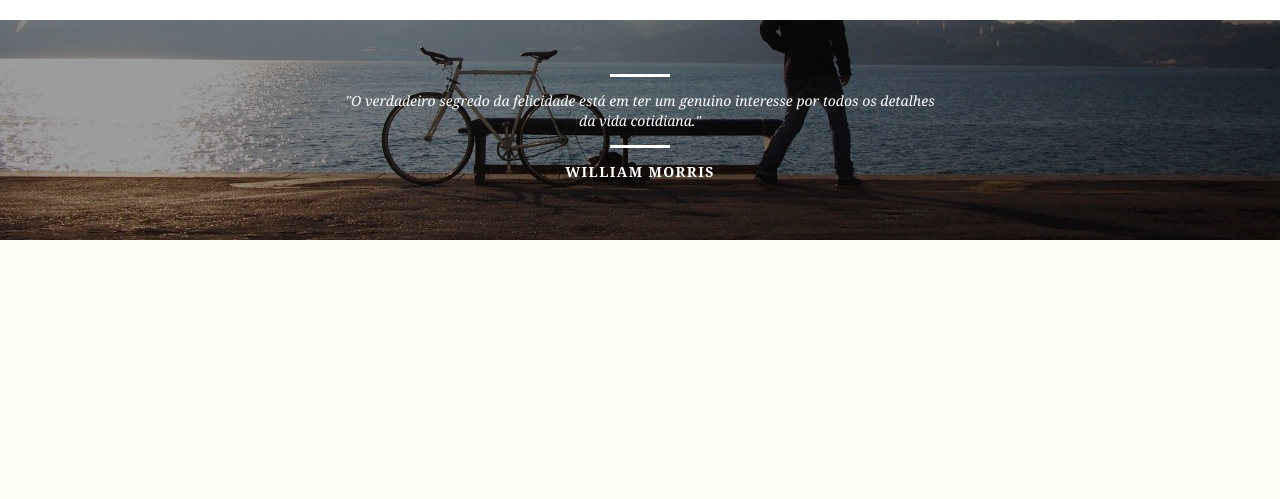
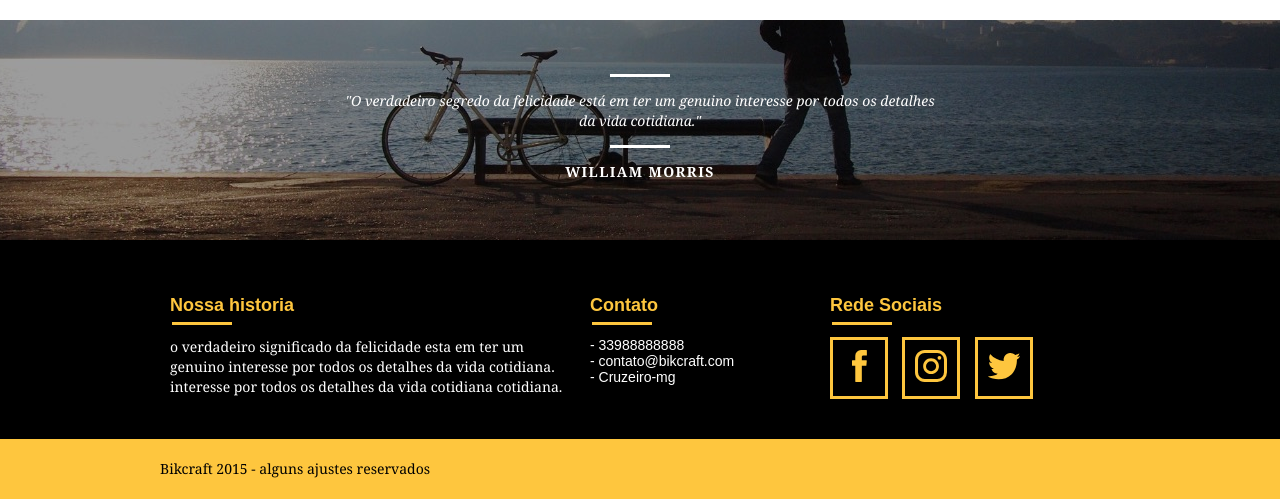
Before and after one commit to hugoleite72/web, a PHP site: page / in a window 1280 px wide. Shown: the part 2605-3104 px from the top of the page. Before the commit the page ends 2845 px from the top, so only its background shows below. Run offline with PHP 8.4, Linux system fonts and the light colour scheme.

Commit message:
css e html pagina home concluida

```diff
--- a/css/style.css
+++ b/css/style.css
@@ -287,3 +287,52 @@ p {
   font-family: Georgia, "Times New Roman", Times, serif;
   max-width: 600px;
 }
+
+/* footer */
+
+.footer {
+  padding: 40px 0;
+  background: #000;
+  color: #fff;
+}
+
+.footer h3 {
+  font-style: normal;
+  font-size: 18px;
+  font-weight: bold;
+  padding-top: 15px;
+  color: #fec63e;
+}
+
+.footer h3::after {
+  content: "";
+  display: block;
+  width: 60px;
+  height: 3px;
+  background: #fec63e;
+  margin: 6px auto 12px 2px;
+}
+
+.nossa_historia {
+  max-width: 400px;
+}
+
+.nosso_contato {
+  font-size: 14px;
+}
+.rede_social ul li {
+  display: inline-block;
+  margin-right: 10px;
+}
+
+.rede_social ul li a {
+  border: 3px solid #fec63e;
+  display: block;
+  padding: 10px;
+}
+
+.copy {
+  width: 100%;
+  background: #fec63e;
+  padding: 20px 0;
+}
--- a/index.html
+++ b/index.html
@@ -121,6 +121,38 @@
 			<cite>WILLIAM MORRIS</cite>
 			<blockquote>
 	</section>
+	<section class="footer">
+		<div class="container">
+			<div class="nossa_historia grid-8">
+				<h3>Nossa historia</h3>
+				<p>o verdadeiro significado da felicidade esta em ter um genuino
+					interesse por todos os detalhes da vida cotidiana.
+					interesse por todos os detalhes da vida cotidiana cotidiana.
+				</p>
+			</div>
+			<div class="nosso_contato grid-4">
+				<h3>Contato</h3>
+				<ul>
+					<li>- 33988888888</li>
+					<li>- contato@bikcraft.com</li>
+					<li>- Cruzeiro-mg</li>
+				</ul>
+			</div>
+			<div class="rede_social grid-4">
+				<h3>Rede Sociais</h3>
+				<ul>
+					<li><a href="facebook.com" target="_blank"><img src="/img/redes-sociais/facebook.svg" alt="facebook"></a></li>
+					<li><a href="instagram.com" target="_blank"><img src="/img/redes-sociais/instagram.svg" alt=""></a></li>
+					<li><a href="twitter.com" target="_blank"><img src="/img/redes-sociais/twitter.svg" alt=""></a></li>
+				</ul>
+			</div>
+		</div>
+	</section>
+	<section class="copy">
+		<div class="container">
+			<p>Bikcraft 2015 - alguns ajustes reservados</p>
+		</div>
+	</section>
 </body>
 
 </html>
```
